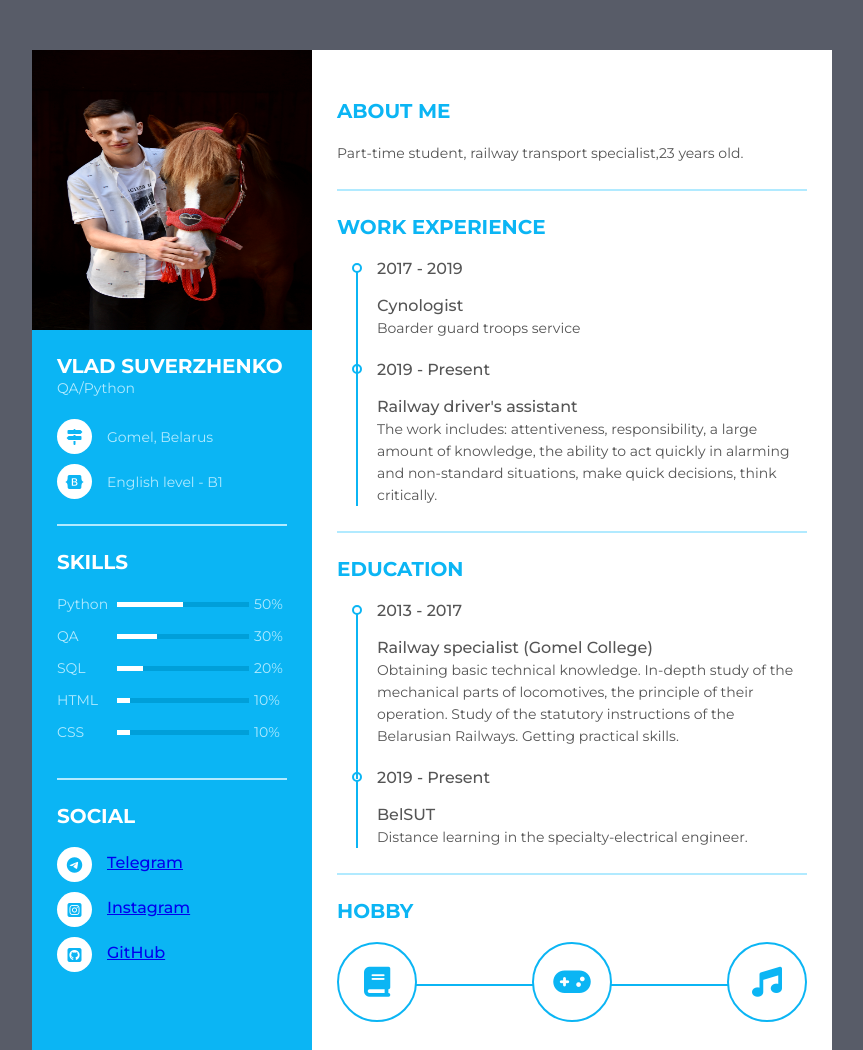
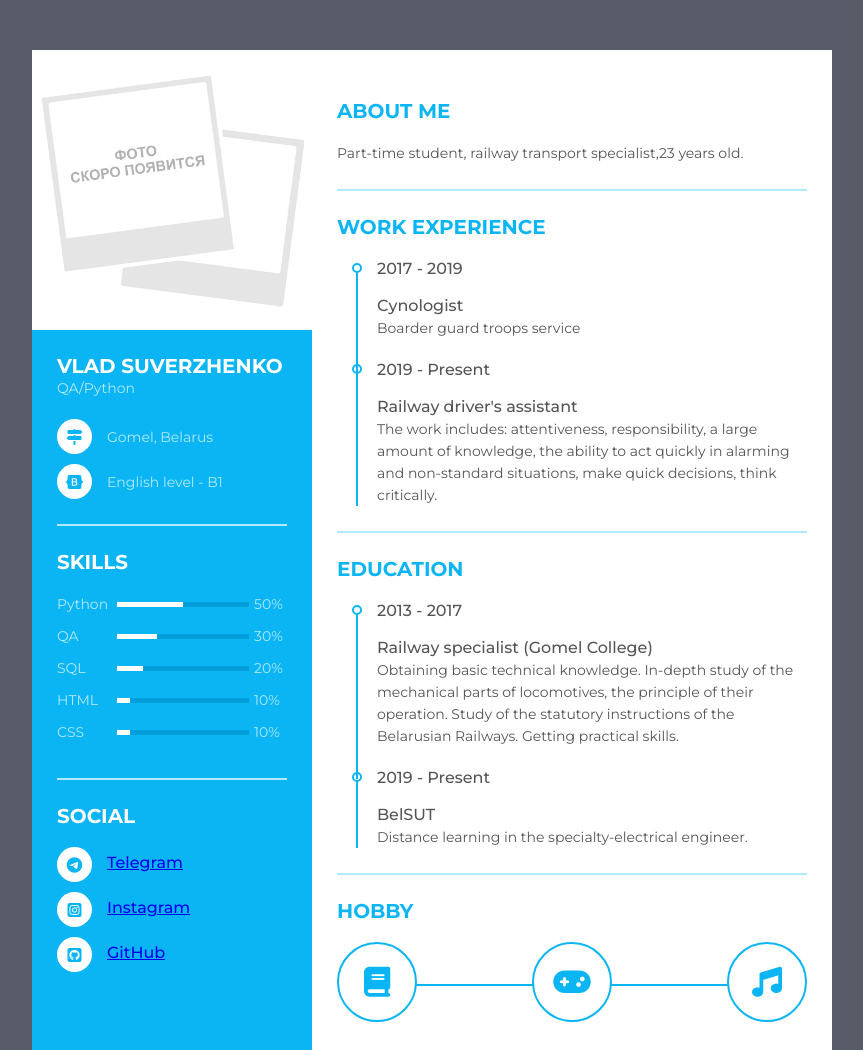
Before and after one commit to OnJess/myCV, a plain HTML site: page index.html in a window 1280 px wide. Shown: the top 1050 px of the page, without its empty margins (208-1071 px from the left). Drawn offline with Linux system fonts and the light colour scheme.

Commit message:
Update index.html

```diff
--- a/index.html
+++ b/index.html
@@ -11,7 +11,7 @@
 <div class="resume">
    <div class="resume_left">
      <div class="resume_profile">
-       <img src="profile_my.JPG" alt="profile_pic">
+       <img src="nofoto.jpg" alt="profile_pic">
      </div>
      <div class="resume_content">
        <div class="resume_item resume_info">
```
